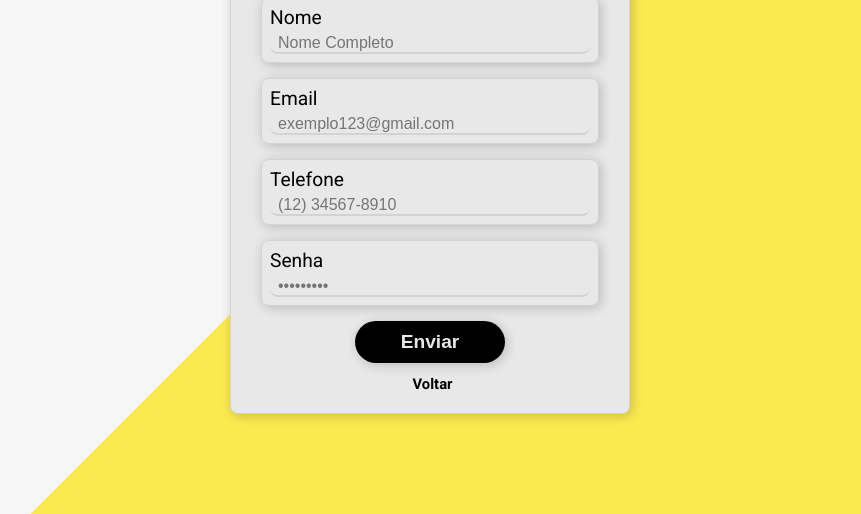
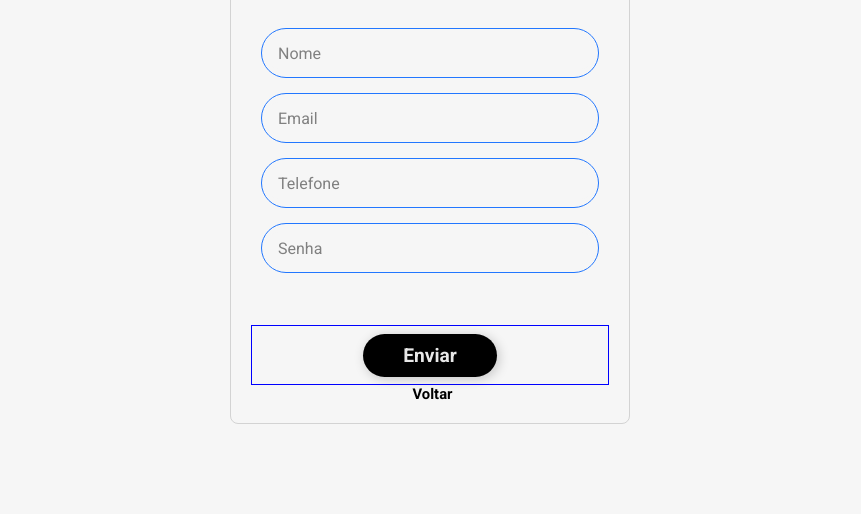
Before and after one commit to MiguelFMont/PI_II_Grupo_7, a plain HTML site: page Pages/pageCadastro.html in a window 1280 px wide. Shown: the part 286-800 px from the top of the page, without its empty margins (210-1071 px from the left). Drawn offline with Linux system fonts and the light colour scheme.

Commit message:
:wrench: adjustments desing and add js

```diff
--- a/Pages/pageCadastro.html
+++ b/Pages/pageCadastro.html
@@ -20,23 +20,23 @@
         <div class="login">
             <div class="name">
                 <label>Nome</label>
-                <input id="nome" placeholder="Nome Completo" type="text">
+                <input id="nome" type="text">
             </div>
             <div class="mail">
                 <label>Email</label>
-                <input id="email" placeholder="exemplo123@gmail.com" type="email">
+                <input id="email" type="email">
             </div>
             <div class="tel">
                 <label>Telefone  </label>
-                <input id="telefone" placeholder="(12) 34567-8910" type="tel">
+                <input id="telefone" type="tel">
             </div>
             <div class="password">
                 <label>Senha </label>
-                <input id="senha" placeholder="•••••••••" type="password">
+                <input id="senha" type="password">
             </div>
         </div>
-        <div>
-            <button class="buttonSignUp" onclick="main();">Enviar</button>
+        <div class="buttonsCheck">
+            <a class="buttonSignUp" onclick="main();">Enviar</a>
         </div>
         <a href="../index.html" class="backButton">Voltar</a>
     </div>
--- a/scripts/pageCadastro.js
+++ b/scripts/pageCadastro.js
@@ -1,6 +1,18 @@
+
 function main() {
-    const nome = document.getElementById('nome').value;
-    const email = document.getElementById('email').value;
-    const telefone = document.getElementById('telefone').value;
-    const senha = document.getElementById('senha').value;
+    document.getElementById('btnCadastrar').addEventListener('click', async () => {
+  const nome = document.getElementById('nome').value;
+  const email = document.getElementById('email').value;
+  const telefone = document.getElementById('email').value;
+  const senha = document.getElementById('email').value;
+
+  const res = await fetch('http://localhost:3000/register', {
+    method: 'POST',
+    headers: { 'Content-Type': 'application/json' },
+    body: JSON.stringify({ nome, email, telefone, senha }),
+  });
+
+  const data = await res.json();
+  document.getElementById('msg').textContent = data.message;
+});
 }
--- a/styles/base.css
+++ b/styles/base.css
@@ -16,6 +16,7 @@
     --color3: #212121;
     --color4: #b91717;
     --color5: #fbea4f;
+    --color6: #2277ff;
 
     --lightgrey: #d3d3d3;
 }
@@ -26,25 +27,22 @@ body {
     display: flex;
     justify-content: center;
     align-items: center;
-    background: linear-gradient(135deg, var(--color1) 50%, var(--color5) 50%);
-    background-position: 0 0, 100% 100%;
-    background-repeat: no-repeat;
+    background: var(--color1);
 }
 
 .container {
     max-width: 400px;
     width: 100%;
     height: 100%;
-    max-height: 600px;
-    margin: auto;
+    max-height: 620px;
+    margin: 40px;
     padding: 20px;
     border: 1px solid var(--lightgrey);
     border-radius: 8px;
-    box-shadow: 2px 2px 12px rgba(0,0,0,0.2);
     text-align: center;
     display: grid;
     grid-template-rows: 1fr 0fr 2fr 0fr 0fr;
-    background: var(--color2);
+    /*border: none;*/
 }
 
 .title {
@@ -94,26 +92,65 @@ body {
     justify-content: space-around;
     align-items: flex-start;
     margin-bottom: 15px;
-    border: 1px solid var(--lightgrey);
-    box-shadow: 2px 2px 12px rgba(0,0,0,0.2);
-    border-radius: 8px;
+    border: 1px solid var(--black);
+    border-radius: 50px;
     max-height: 70px;
     width: 100%;
     padding: 8px;
     font-weight: 400;
     font-size: 1.2rem;
+    height: 50px;
+    position: relative;
 }
 
 .mail input, .password input, .name input, .tel input {
     border: none;
-    border-bottom: 2px solid var(--lightgrey);
     border-radius: 8px;
     outline: none;
     width: 100%;
     font-size: 1rem;
-    margin-top: 5px;
-    padding-left: 8px;
-    background: var(--color2);
+    padding-left: 5px;
+    background: var(--color1);
+    height: 100%;
+}
+
+.mail label, .password label, .name label, .tel label {
+    position: absolute;
+    z-index: 100;
+    margin-left: 8px;
+    transition: all 0.3s ease;
+    background: var(--color1);
+    font-size: 1rem;
+    color: var(--grey);
+}
+
+.mail input:focus + label,
+.mail input:not(:placeholder-shown) + label,
+.password input:focus + label,
+.password input:not(:placeholder-shown) + label,
+.name input:focus + label,
+.name input:not(:placeholder-shown) + label,
+.tel input:focus + label,
+.tel input:not(:placeholder-shown) + label {
+    position: absolute;
+    z-index: 100;
+    margin-bottom: 50px;
+    margin-left: 20px;
+    background: var(--color1);
+    font-size: 0.875rem;
+    padding: 0 4px;
+    color: var(--color6);
+}
+
+.mail:has(input:focus),
+.mail:has(input:not(:placeholder-shown)),
+.password:has(input:focus),
+.password:has(input:not(:placeholder-shown)),
+.name:has(input:focus),
+.name:has(input:not(:placeholder-shown)),
+.tel:has(input:focus),
+.tel:has(input:not(:placeholder-shown)) {
+    border: 1px solid var(--color6);
 }
 
 .forgotPassword {
@@ -132,18 +169,18 @@ body {
     margin-left: 5px;
 }
 
-.buttonLogin {
-    margin-bottom: 50px;
-}
-
-.buttonSignUp {
-    margin-bottom: 12px;
+.buttonsCheck {
+    display: flex;
+    justify-content: center;
+    align-items: center;
+    border: 1px solid blue;
+    height: 100%;
+    margin-bottom: 15px;
 }
 
 .buttonLogin, .buttonSignUp {
-    width: 150px;
-    padding: 10px;
-    border: none;
+    padding: 10px 40px;
+    text-decoration: none;
     border-radius: 50px;
     background-color: var(--black);
     color: var(--color2);
@@ -167,7 +204,6 @@ body {
     text-decoration: none;
     color: var(--black);
     font-weight: bold;
-    margin-left: 5px;
 }
 
 .signUpLink:hover {
```
Also changed, not shown: index.html (+5 -5 lines), scripts/db.js (added, +18 -0 lines), scripts/server.js (added, +19 -0 lines).
